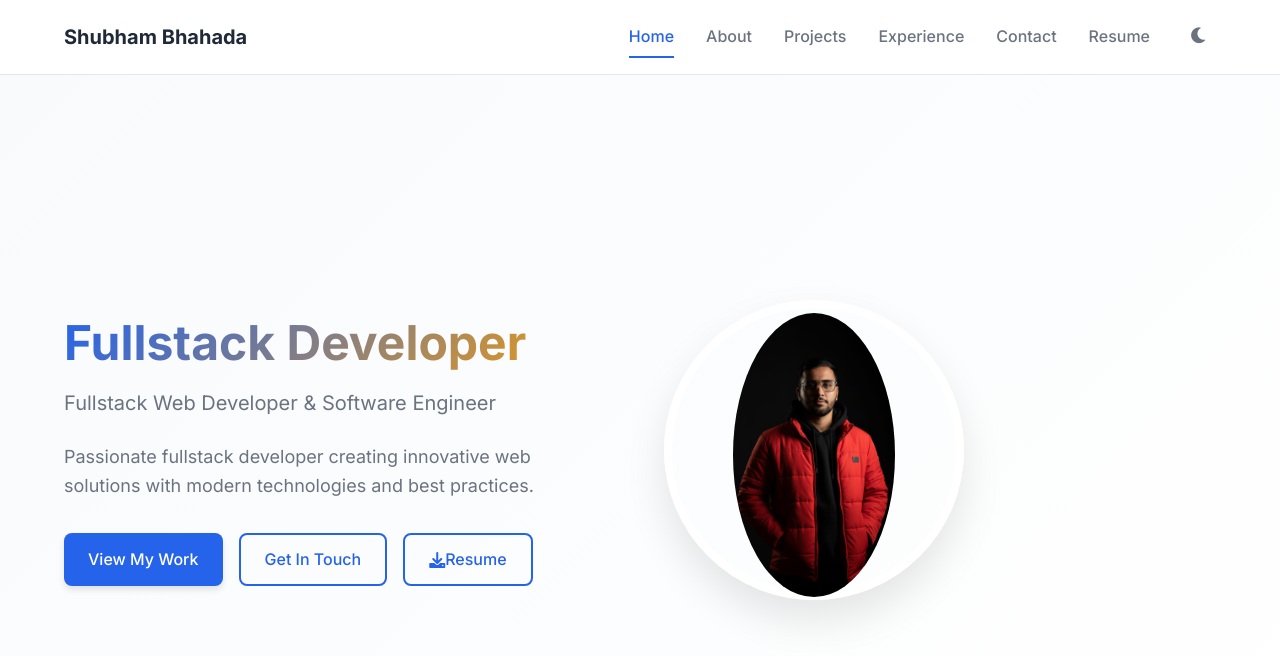
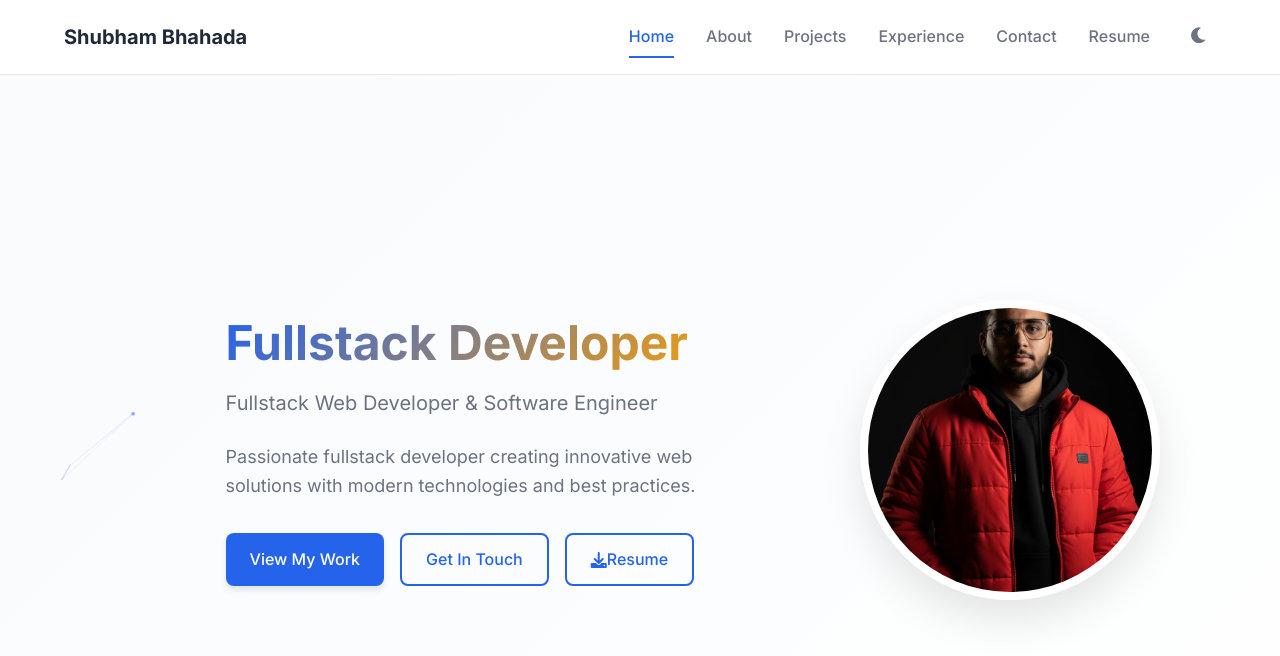
Before and after one commit to devbhahadaji/devbhahadaji.github.io, a Jekyll site: the page built from index.html, in a window 1280 px wide and 900 px high. Shown: the top 656 px of the window. Built offline with Jekyll 4.4.1, drawn with Linux system fonts in a browser that asks for light colours.

Commit message:
new changes

```diff
--- a/_config.yml
+++ b/_config.yml
@@ -270,7 +270,7 @@
 # Additional Features
 features:
   animations: true              # Enable scroll animations
-  particle_background: false   # Particle.js background effect
+  particle_background: true   # Particle.js background effect
   typed_text: true             # Typing animation for hero text
   smooth_scroll: true          # Smooth scrolling navigation
   back_to_top: true            # Back to top button
--- a/assets/css/main.css
+++ b/assets/css/main.css
@@ -349,21 +349,18 @@
 }
 
 .hero-image {
-  width: 300px;
-  height: 300px;
-  border-radius: 50%;
-  object-fit: cover;
-  border: 8px solid white;
-  box-shadow: 0 20px 40px var(--shadow);
-  transition: var(--transition);
   display: flex;
   justify-content: center;
 }
 
 .profile-img {
-    border-radius: 50%;
-    position: relative;
-    top:5px;
+  width: 300px;
+  height: 300px;
+  object-fit: cover;
+  border-radius: 50%;
+  border: 8px solid white;
+  box-shadow: 0 20px 40px var(--shadow);
+  transition: var(--transition);
 }
 
 .profile-img:hover {
```
